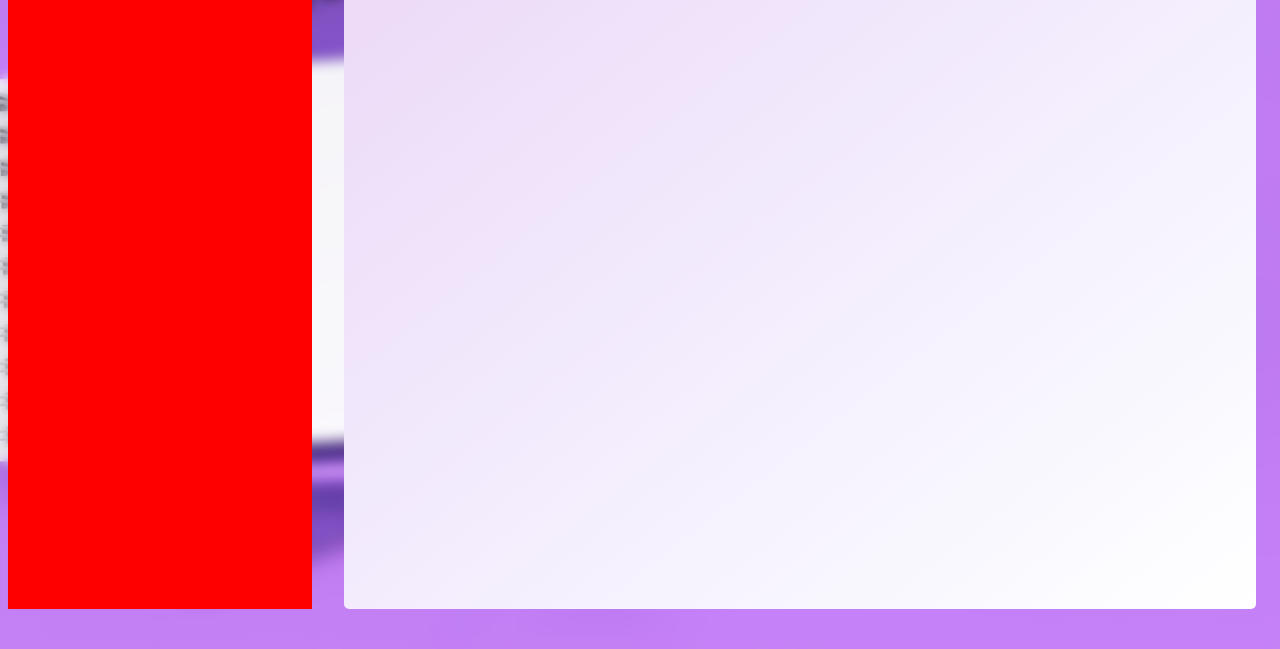
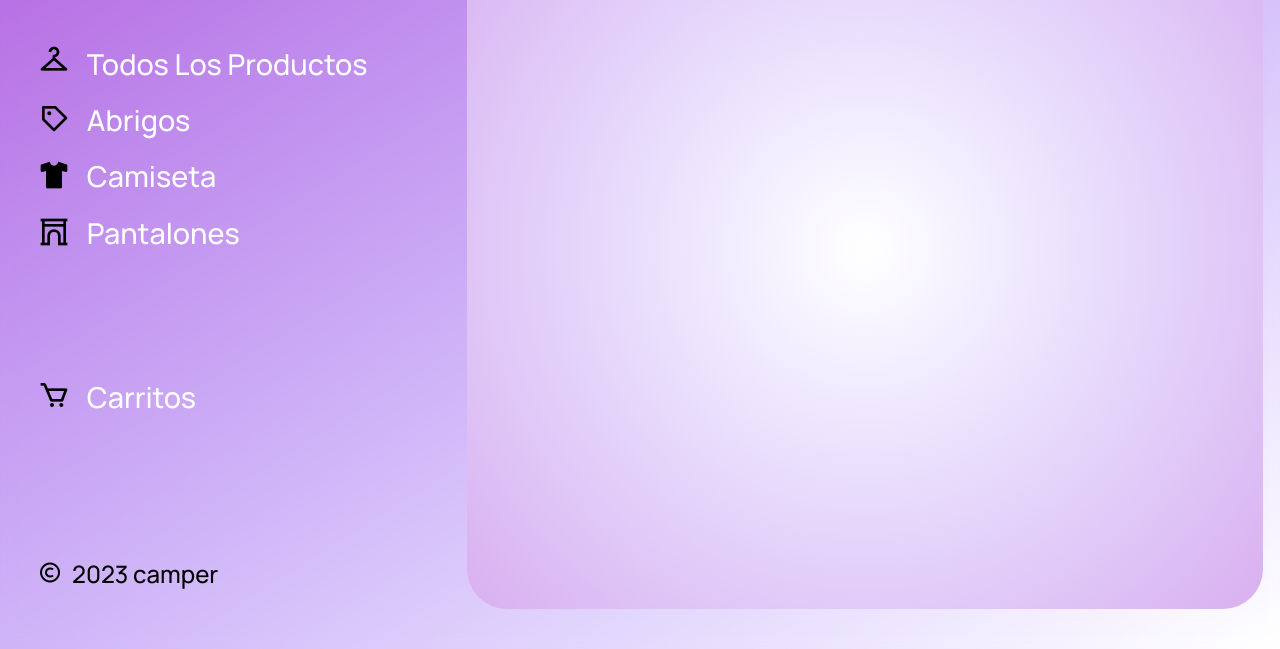
Before and after one commit to JoelRamos22/proyectoWeb, a plain HTML site: page index.html in a window 1280 px wide. Shown: the part 151-800 px from the top of the page. Drawn offline with nearby package versions, Linux system fonts and the light colour scheme.

Commit message:
feat: :construction: Construccion de la estructura para todos los layout
se hizo el diseño de la estructura con colores que van a tener a todos los layout conlo que vendria a ser el aside y el contenedor general del carrusel

```diff
--- a/css/style.css
+++ b/css/style.css
@@ -1,8 +1,11 @@
 @import url(variable.css);
+@import url('https://fonts.googleapis.com/css2?family=Manrope:wght@200..800&display=swap');
 * {
     margin: 0;
     padding: 0;
     box-sizing: border-box;
+    font-family: 'Manrope', sans-serif;
+    font-weight: 500;
 }
 
 body {
@@ -16,11 +19,11 @@ body::before {
     left: 0;
     width: 100%;
     height: 100%;
-    background-image: url(../storage/img/lapiz-renderizado-3d-bloc-notas-reloj-alram-carrito-compras-fondo-color-pastel\ \(1\).jpg);
+    background-image: linear-gradient(to left top, #ffffff, #e4dafd, #cfb4f8, #bf8ced, #b45fde);
     background-repeat: no-repeat;
     background-size: cover;
     background-position: center;
-    opacity: 30;
+    opacity: 1;
     z-index: -1;
 }
 .main {
@@ -35,13 +38,99 @@ body::before {
     grid-area: 1 / 1 / 3 / 2;
     display: flex;
     align-items: center;
-    justify-content: center;
+    justify-content: end;
+    position: relative;
 
 }
 .aside__container {
-    width: 95%;
+    width: 96%;
     height: 90%;
-    background: red;
+    /* background: red; */
+    display: flex;
+    flex-direction: column;
+}
+.aside__parte-1{
+    height: 60%;
+    padding: 0px 20px;
+    display: flex;
+    flex-direction: column;
+    align-items: start;
+    justify-content: space-between;
+}
+.parte-1__titles{
+    height: 20%;
+    display: flex;
+    align-items: center;
+}
+.parte-1__list  {
+    height: 80%;
+    width: 90%;
+    display: flex;
+    flex-direction: row;
+    align-items: center;
+    gap: 15px;
+}
+.list__icons {
+    width: 10%;
+    display: flex;
+    flex-direction: column;
+    height: 70%;
+    justify-content: space-evenly;
+    list-style: none;
+}
+.list__icons li {
+    font-size: 2em;
+}
+.list__part1, .list__part2{
+    height: 70%;
+    width: 90%;
+    display: flex;
+    flex-direction: column;
+    justify-content: space-evenly;
+    align-items: start;
+    list-style: none;
+}
+.list__part1 , .list__part2 {
+    font-size: 1.8em;
+    text-transform: capitalize;
+}
+.list__item{
+    text-decoration: none;
+    color: var(--color-5);
+}
+.titles {
+    font-size: 4em;
+    font-weight: 600;
+}
+.titles::first-letter {
+    text-transform: uppercase;
+}
+.aside__parte-2 {
+    height: 40%;
+    padding: 0px 20px;
+    display: flex;
+    flex-direction: column;
+    align-items: start;
+    justify-content: space-evenly;
+}
+.parte-2__copyright {
+    height: 25%;
+    display: flex;
+    align-items: center;
+    font-size: 1.5em;
+}
+.parte-2__carritos {
+    height: 75%;
+    width: 90%;
+    display: flex;
+    flex-direction: row;
+    gap: 15px;
+}
+.parte-2__list {
+    display: flex;
+    flex-direction: row;
+    list-style: none;
+    gap: 10px;
 }
 .page-body {
     grid-area: 1 / 2 / 3 / 3;
@@ -50,8 +139,8 @@ body::before {
     justify-content: center;
 }
 .page-body__container {
-    width: 95%;
+    width: 96%;
     height: 90%;
-    background-image: linear-gradient(to left top, #ffffff, #f8f6fe, #f3ecfd, #efe2fa, #ecd7f7);
-    border-radius: 5px;
+    background-image: radial-gradient(circle, #ffffff, #f1ecfe, #e6d8fb, #dec4f6, #d9afef);
+    border-radius: 40px;
 }
--- a/index.html
+++ b/index.html
@@ -16,26 +16,53 @@
                         <h1 class="titles">campusShop</h1>
                     </article>
                     <article class="parte-1__list">
+                        <ul class="list__icons">
+                            <li>
+                                <i class='bx bx-closet' class="list__icon"></i>
+                            </li>
+                            <li>
+                                <i class='bx bx-purchase-tag' class="list__icon"></i>
+                            </li>
+                            <li>
+                                <i class='bx bxs-t-shirt' class="list__icon"></i>
+                            </li>
+                            <li>
+                                <i class='bx bx-arch'></i>
+                            </li>
+                        </ul>
                         <ul class="list__part1">
-                        <li><a href="#">todos los productos</a></li>
-                        <li><a href="#">abrigos</a></li>
-                        <li><a href="#">camiseta</a></li>
-                        <li><a href="#">pantalones</a></li>
+                            <li><a href="#" class="list__item">Todos los productos</a></li>
+                            <li><a href="#" class="list__item">abrigos</a></li>
+                            <li><a href="#" class="list__item">camiseta</a></li>
+                            <li><a href="#" class="list__item">pantalones</a></li>
                         </ul>
                     </article>
                 </section>
                 <section class="aside__parte-2">
                     <article class="parte-2__carritos">
-                    <a href="#"></a>
+                        <ul class="list__icons">
+                            <li><i class='bx bx-cart'></i></li>
+                        </ul>
+                        <ul class="list__part2">
+                            <li>
+                                <a href="#" class="list__item">carritos</a>
+                            </li>
+                        </ul>
                     </article>
                     <article class="parte-2__copyright">
-                    <p>2023 camper</p>
+                        <ul class="parte-2__list">
+                            <li>
+                                <i class='bx bx-copyright'></i>
+                            </li>
+                            <li><a>2023 camper</a></li>
+                        </ul>
                     </article>
                 </section>
             </div>
         </section>
         <section class="page-body">
             <div class="page-body__container">
+
             </div>
         </section>
     </main>
```
Lines whose indentation alone changed are shown as unchanged.
